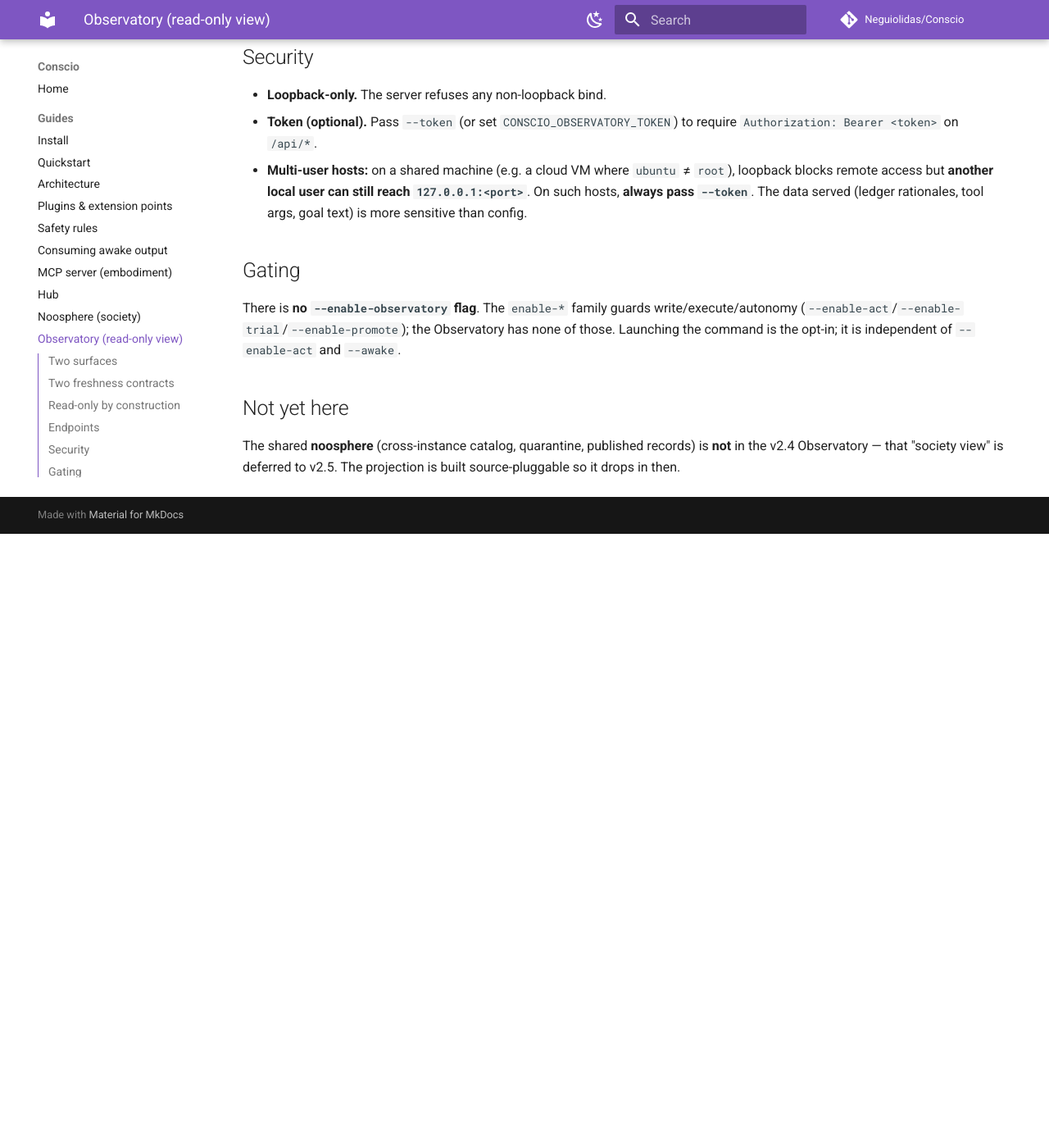
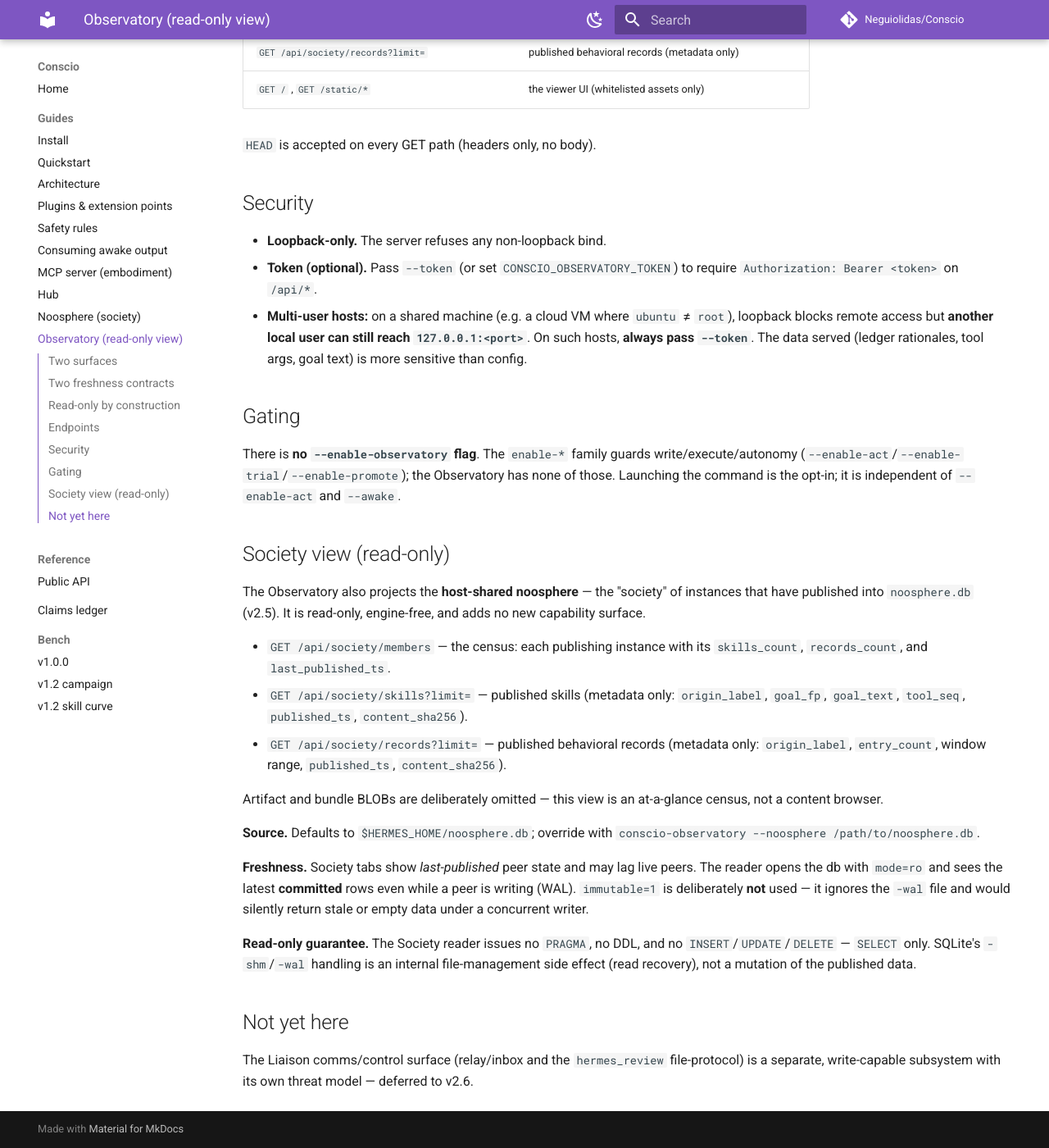
Before and after one commit to Neguiolidas/Conscio, an MkDocs documentation site: the page built from docs/guides/observatory.md, in a window 1280 px wide and 1400 px high, scrolled down 1341 px. Shown: the whole window at 82% size. Built offline with MkDocs 1.6.1 and Material for MkDocs 9.7.7, drawn with Linux system fonts in a browser that asks for light colours; comment, search, counter and statistics services are not loaded; before the commit the page ends 1992 px from its top, so only the background shows below that; some of the changed text lies outside the part shown.

Commit message:
docs: v2.5.0 Society view — version, guide, claim #54, changelog [v2.5]
Co-Authored-By: Claude Opus 4.8 <noreply@anthropic.com>

```diff
--- a/conscio/__init__.py
+++ b/conscio/__init__.py
@@ -6,7 +6,7 @@ and goal generation. Adapts behavior based on the underlying model's
 context window size.
 """
 
-__version__ = "2.4.0"
+__version__ = "2.5.0"
 __author__ = "Neguiolidas / Neguitech"
 
 from .engine import ConsciousnessEngine
--- a/docs/guides/observatory.md
+++ b/docs/guides/observatory.md
@@ -41,13 +41,18 @@ conscio-observatory --storage DIR [--host 127.0.0.1] [--port 8788] [--token TOK]
 
 | Endpoint | Returns |
 |---|---|
-| `GET /api/health` | `{ok, version, storage, token_required}` |
+| `GET /api/health` | `{ok, version, storage, noosphere, token_required}` |
 | `GET /api/events?type=&category=&since=&limit=` | recent events (newest first) |
 | `GET /api/actions?status=&limit=` | ledger rows (newest first) |
 | `GET /api/skills?limit=` | learned skills |
 | `GET /api/goals` | active goals (from `goals.json`) |
 | `GET /api/state` | last state snapshot (from `state_summary.json`) |
+| `GET /api/society/members` | the noosphere census (see [Society view](#society-view-read-only)) |
+| `GET /api/society/skills?limit=` | published skills (metadata only) |
+| `GET /api/society/records?limit=` | published behavioral records (metadata only) |
 | `GET /` , `GET /static/*` | the viewer UI (whitelisted assets only) |
+
+`HEAD` is accepted on every GET path (headers only, no body).
 
 ## Security
 
@@ -66,8 +71,40 @@ write/execute/autonomy (`--enable-act`/`--enable-trial`/`--enable-promote`); the
 Observatory has none of those. Launching the command is the opt-in; it is
 independent of `--enable-act` and `--awake`.
 
+## Society view (read-only)
+
+The Observatory also projects the **host-shared noosphere** — the "society" of
+instances that have published into `noosphere.db` (v2.5). It is read-only,
+engine-free, and adds no new capability surface.
+
+- `GET /api/society/members` — the census: each publishing instance with its
+  `skills_count`, `records_count`, and `last_published_ts`.
+- `GET /api/society/skills?limit=` — published skills (metadata only:
+  `origin_label`, `goal_fp`, `goal_text`, `tool_seq`, `published_ts`,
+  `content_sha256`).
+- `GET /api/society/records?limit=` — published behavioral records (metadata
+  only: `origin_label`, `entry_count`, window range, `published_ts`,
+  `content_sha256`).
+
+Artifact and bundle BLOBs are deliberately omitted — this view is an
+at-a-glance census, not a content browser.
+
+**Source.** Defaults to `$HERMES_HOME/noosphere.db`; override with
+`conscio-observatory --noosphere /path/to/noosphere.db`.
+
+**Freshness.** Society tabs show *last-published* peer state and may lag live
+peers. The reader opens the db with `mode=ro` and sees the latest **committed**
+rows even while a peer is writing (WAL). `immutable=1` is deliberately **not**
+used — it ignores the `-wal` file and would silently return stale or empty data
+under a concurrent writer.
+
+**Read-only guarantee.** The Society reader issues no `PRAGMA`, no DDL, and no
+`INSERT`/`UPDATE`/`DELETE` — `SELECT` only. SQLite's `-shm`/`-wal` handling is
+an internal file-management side effect (read recovery), not a mutation of the
+published data.
+
 ## Not yet here
 
-The shared **noosphere** (cross-instance catalog, quarantine, published records)
-is **not** in the v2.4 Observatory — that "society view" is deferred to v2.5. The
-projection is built source-pluggable so it drops in then.
+The Liaison comms/control surface (relay/inbox and the `hermes_review`
+file-protocol) is a separate, write-capable subsystem with its own threat
+model — deferred to v2.6.
```
Also changed, not shown: CHANGELOG.md (+18 -0 lines), README.md (+3 -2 lines), docs/CLAIMS.md (+1 -0 lines).
